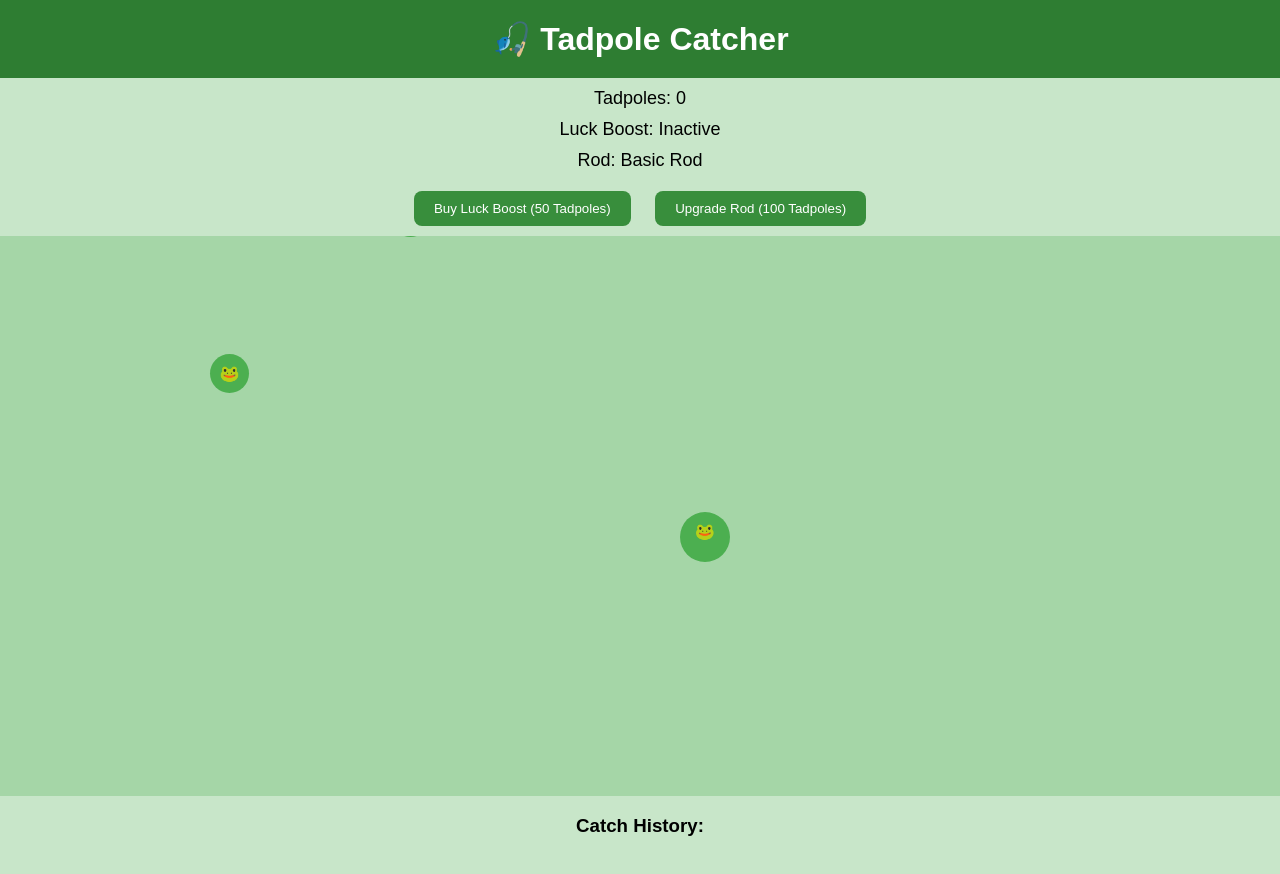
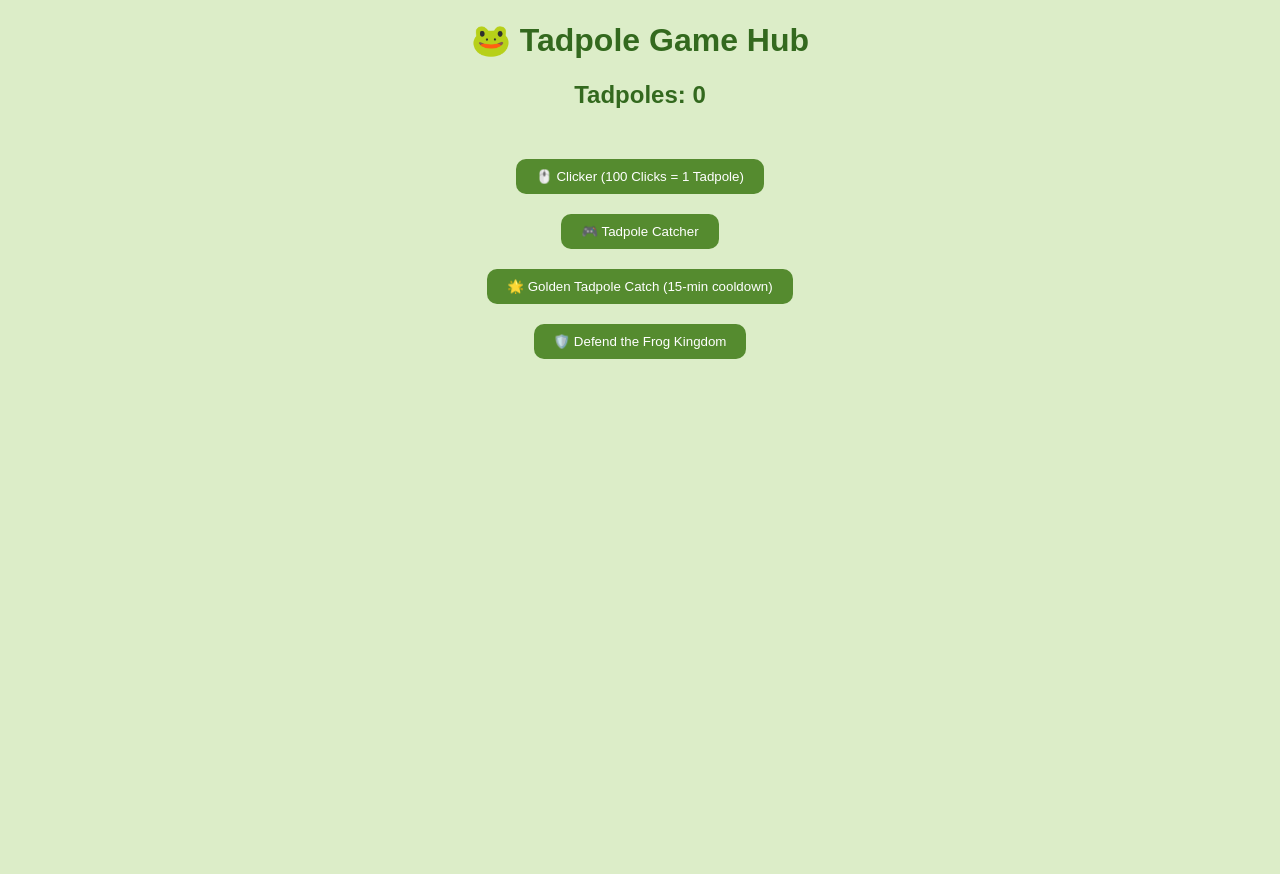
Before and after one commit to Jethro-dev-maker/Frogheaven, a plain HTML site: page index.html in a window 1280 px wide. After the commit the page ends 800 px from the top, so only its background shows below. Drawn offline with Linux system fonts and the light colour scheme.

Commit message:
index.html

```diff
--- a/index.html
+++ b/index.html
@@ -1,32 +1,55 @@
-<!DOCTYPE html>
+
+
+       <!DOCTYPE html>
 <html lang="en">
 <head>
   <meta charset="UTF-8" />
   <meta name="viewport" content="width=device-width, initial-scale=1.0"/>
-  <title>Tadpole Catcher Game</title>
+  <title>Tadpole Minigame Hub</title>
   <style>
     body {
       font-family: Arial, sans-serif;
-      background-color: #c8e6c9;
-      text-align: center;
-      overflow: hidden;
+      background: #dcedc8;
       margin: 0;
       padding: 0;
     }
 
-    h1 {
-      background-color: #2e7d32;
+    h1, h2 {
+      text-align: center;
+      color: #33691e;
+    }
+
+    .screen {
+      display: none;
+      padding: 20px;
+      text-align: center;
+    }
+
+    .active {
+      display: block;
+    }
+
+    button {
+      padding: 10px 20px;
+      margin: 10px;
+      background-color: #558b2f;
       color: white;
-      margin: 0;
-      padding: 20px;
+      border: none;
+      border-radius: 10px;
+      cursor: pointer;
+    }
+
+    button:hover {
+      background-color: #33691e;
     }
 
     #game-area {
       position: relative;
       width: 100%;
-      height: 70vh;
+      height: 300px;
       background-color: #a5d6a7;
       overflow: hidden;
+      margin-top: 10px;
     }
 
     .tadpole {
@@ -41,111 +64,114 @@
       font-weight: bold;
     }
 
-    button {
-      padding: 10px 20px;
-      margin: 10px;
-      background-color: #388e3c;
-      color: white;
-      border: none;
-      border-radius: 8px;
-      cursor: pointer;
-      transition: background 0.2s;
-    }
-
-    button:hover {
-      background-color: #1b5e20;
-    }
-
-    .status {
-      font-size: 18px;
-      margin: 10px 0;
+    .golden {
+      background-color: gold !important;
     }
 
     #history {
       list-style: none;
-      padding: 0;
       max-height: 150px;
       overflow-y: auto;
+      padding: 0;
+      margin: 0 auto;
+      max-width: 400px;
       background: #e8f5e9;
-      margin: 20px auto;
-      width: 90%;
-      max-width: 400px;
-      border-radius: 10px;
     }
 
     #history li {
       padding: 5px;
       border-bottom: 1px solid #ccc;
     }
+
+    .click-box {
+      border: 2px dashed #33691e;
+      padding: 20px;
+      margin: 20px auto;
+      width: 200px;
+      cursor: pointer;
+      background: #f1f8e9;
+    }
   </style>
 </head>
 <body>
-  <h1>🎣 Tadpole Catcher</h1>
+  <h1>🐸 Tadpole Game Hub</h1>
+  <h2>Tadpoles: <span id="tadpoleCount">0</span></h2>
 
-  <div class="status">Tadpoles: <span id="tadpoles">0</span></div>
-  <div class="status">Luck Boost: <span id="luck-status">Inactive</span></div>
-  <div class="status">Rod: <span id="rod-type">Basic Rod</span></div>
+  <div class="screen active" id="menuScreen">
+    <button onclick="switchScreen('clickerScreen')">🖱️ Clicker (100 Clicks = 1 Tadpole)</button><br>
+    <button onclick="switchScreen('catcherScreen')">🎮 Tadpole Catcher</button><br>
+    <button onclick="startGoldenCatch()">🌟 Golden Tadpole Catch (15-min cooldown)</button><br>
+    <button onclick="switchScreen('defendScreen')">🛡️ Defend the Frog Kingdom</button>
+  </div>
 
-  <button onclick="buyLuckBoost()">Buy Luck Boost (50 Tadpoles)</button>
-  <button onclick="upgradeRod()">Upgrade Rod (100 Tadpoles)</button>
+  <!-- Clicker -->
+  <div class="screen" id="clickerScreen">
+    <h2>Manual Clicker</h2>
+    <div class="click-box" onclick="clickCounter()">Click Me!</div>
+    <p>Clicks: <span id="clicks">0</span> / 100</p>
+    <button onclick="switchScreen('menuScreen')">Back to Menu</button>
+  </div>
 
-  <div id="game-area"></div>
+  <!-- Tadpole Catcher -->
+  <div class="screen" id="catcherScreen">
+    <h2>Tadpole Catcher</h2>
+    <div id="game-area"></div>
+    <ul id="history"></ul>
+    <button onclick="switchScreen('menuScreen')">Back to Menu</button>
+  </div>
 
-  <h3>Catch History:</h3>
-  <ul id="history"></ul>
+  <!-- Golden Catch -->
+  <div class="screen" id="goldenScreen">
+    <h2>Golden Tadpole Catch</h2>
+    <p>Catch golden tadpoles worth 5x!</p>
+    <div id="game-area-golden"></div>
+    <button onclick="switchScreen('menuScreen')">Back to Menu</button>
+  </div>
+
+  <!-- Defend Frog Kingdom -->
+  <div class="screen" id="defendScreen">
+    <h2>Defend Your Frog Kingdom</h2>
+    <p>Coming soon! You’ll need to defeat waves of tadpoles or lose your kingdom!</p>
+    <button onclick="switchScreen('menuScreen')">Back to Menu</button>
+  </div>
 
   <script>
     let tadpoles = 0;
-    let luckBoost = false;
-    let rodLevel = 0;
+    let clicks = 0;
     let history = [];
-
-    const rodTypes = ["Basic Rod", "Copper Rod", "Silver Rod", "Golden Rod"];
-    const rodChances = [
-      [50, 30, 15, 5],    // Basic
-      [40, 30, 20, 10],   // Copper
-      [30, 30, 25, 15],   // Silver
-      [20, 25, 30, 25],   // Golden
-    ];
+    let goldenCooldown = 0;
 
     function updateDisplay() {
-      document.getElementById("tadpoles").innerText = tadpoles;
-      document.getElementById("luck-status").innerText = luckBoost ? "Active" : "Inactive";
-      document.getElementById("rod-type").innerText = rodTypes[rodLevel];
+      document.getElementById("tadpoleCount").innerText = tadpoles;
+      document.getElementById("clicks").innerText = clicks;
+      renderHistory();
     }
 
-    function buyLuckBoost() {
-      if (tadpoles >= 50 && !luckBoost) {
-        tadpoles -= 50;
-        luckBoost = true;
-        updateDisplay();
-        setTimeout(() => {
-          luckBoost = false;
-          updateDisplay();
-        }, 30000);
-      } else {
-        alert(luckBoost ? "Already active!" : "Not enough Tadpoles!");
-      }
+    function switchScreen(id) {
+      document.querySelectorAll('.screen').forEach(screen => {
+        screen.classList.remove('active');
+      });
+      document.getElementById(id).classList.add('active');
     }
 
-    function upgradeRod() {
-      if (rodLevel < rodTypes.length - 1 && tadpoles >= 100) {
-        rodLevel++;
-        tadpoles -= 100;
-        updateDisplay();
-      } else if (rodLevel >= rodTypes.length - 1) {
-        alert("You already have the best rod!");
-      } else {
-        alert("Not enough Tadpoles!");
+    // Clicker Logic
+    function clickCounter() {
+      clicks++;
+      if (clicks >= 100) {
+        tadpoles++;
+        clicks = 0;
       }
+      updateDisplay();
     }
 
-    function spawnTadpole() {
-      const gameArea = document.getElementById("game-area");
+    // Tadpole Catcher Game
+    function spawnTadpole(areaId, isGolden = false) {
+      const gameArea = document.getElementById(areaId);
       const t = document.createElement("div");
       t.classList.add("tadpole");
+      if (isGolden && Math.random() < 0.1) t.classList.add("golden");
+
       t.innerText = "🐸";
-
       const size = Math.random() * 30 + 30;
       t.style.width = size + "px";
       t.style.height = size + "px";
@@ -166,36 +192,17 @@
       }, 10);
 
       t.onclick = function () {
-        catchTadpole();
+        const reward = t.classList.contains("golden") ? 5 : 1;
+        tadpoles += reward;
+        history.unshift(t.classList.contains("golden") ? "Golden Tadpole" : "Tadpole");
+        if (history.length > 20) history.pop();
+        updateDisplay();
         t.remove();
         clearInterval(fall);
       };
     }
 
-    function catchTadpole() {
-      tadpoles++;
-      updateDisplay();
-
-      const chance = rodChances[rodLevel];
-      const roll = Math.random() * 100;
-      const multiplier = luckBoost ? 1.5 : 1;
-      let cumulative = 0;
-      let result = "Common Tadpole";
-
-      const outcomes = ["Common Tadpole", "Tree Frog Tadpole", "Axolotl Larvae", "Golden Tadpole"];
-
-      for (let i = 0; i < chance.length; i++) {
-        cumulative += chance[i] * multiplier;
-        if (roll < cumulative) {
-          result = outcomes[i];
-          break;
-        }
-      }
-
-      history.unshift(result);
-      if (history.length > 20) history.pop();
-      renderHistory();
-    }
+    setInterval(() => spawnTadpole("game-area"), 1000);
 
     function renderHistory() {
       const list = document.getElementById("history");
@@ -207,8 +214,29 @@
       });
     }
 
+    // Golden Catch Game
+    function startGoldenCatch() {
+      const now = Date.now();
+      if (now < goldenCooldown) {
+        const minsLeft = Math.ceil((goldenCooldown - now) / 60000);
+        alert("Golden Catch is on cooldown. Try again in " + minsLeft + " minute(s).");
+        return;
+      }
+
+      goldenCooldown = now + 15 * 60 * 1000; // 15 minutes
+      switchScreen("goldenScreen");
+
+      const area = document.getElementById("game-area-golden");
+      area.innerHTML = "";
+      const interval = setInterval(() => spawnTadpole("game-area-golden", true), 1000);
+      setTimeout(() => {
+        clearInterval(interval);
+        alert("Golden Catch over!");
+        switchScreen("menuScreen");
+      }, 10000); // 10 seconds
+    }
+
     updateDisplay();
-    setInterval(spawnTadpole, 1000); // Spawn tadpoles every second
   </script>
 </body>
 </html>
```
